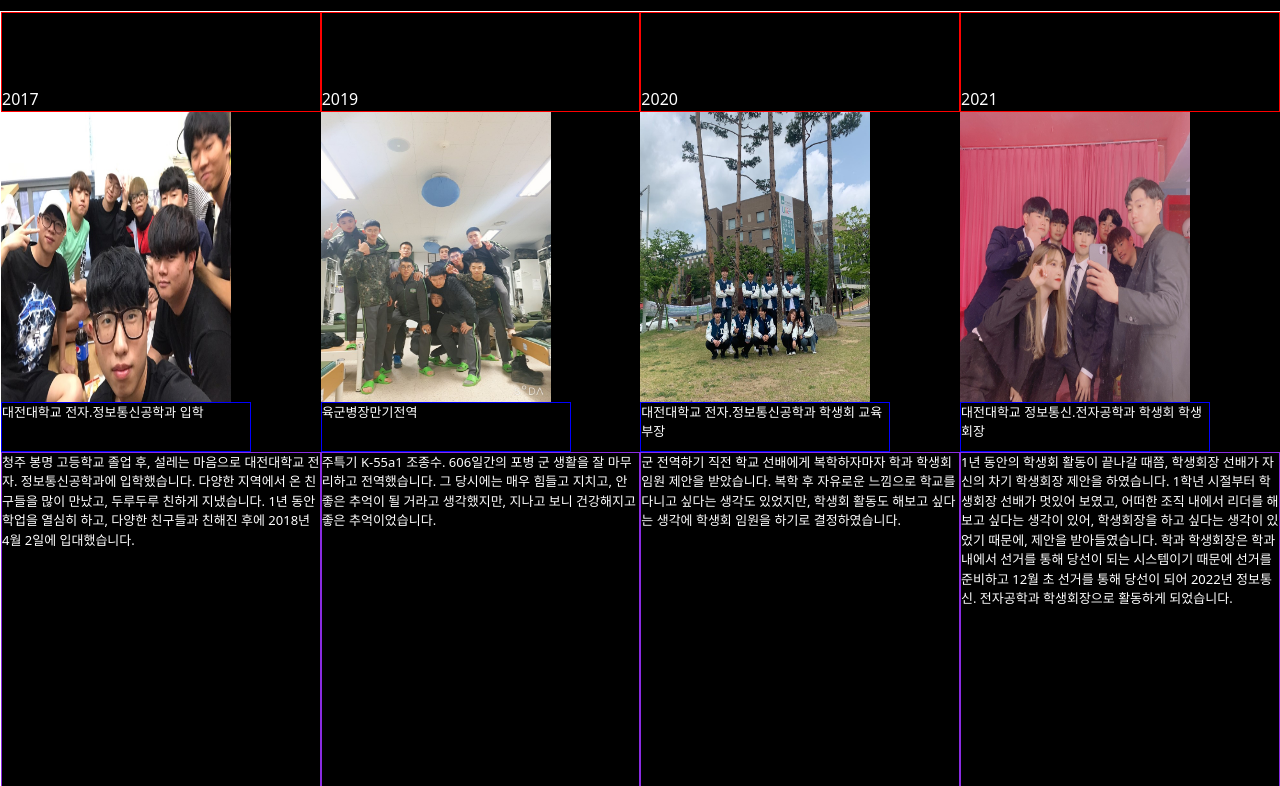
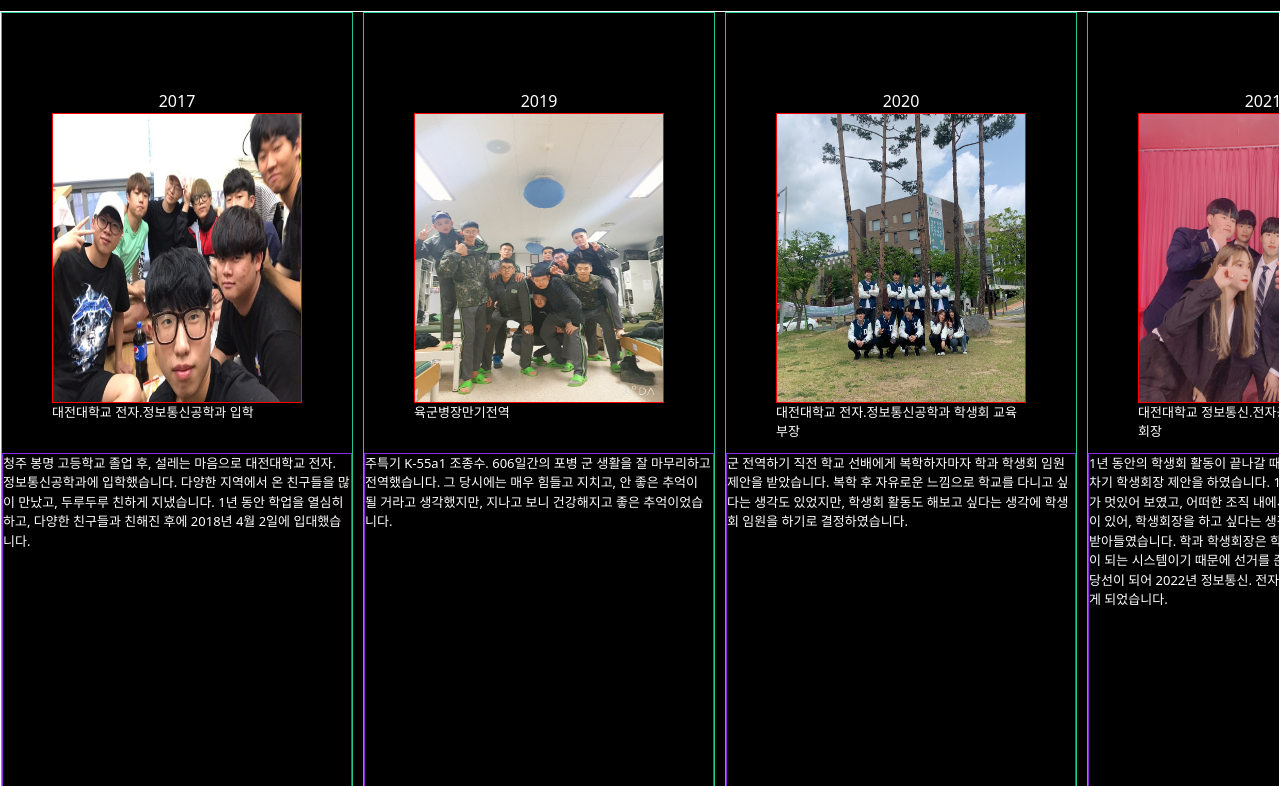
Before and after one commit to kyusang0330/react-self-introduction, a React (Create React App) app: page /profile in a window 1280 px wide. Shown: the part 794-1580 px from the top of the page. Built offline with nearby package versions, Linux system fonts and the light colour scheme.

Commit message:
style component

```diff
--- a/src/styles/profile_styled.js
+++ b/src/styles/profile_styled.js
@@ -50,47 +50,44 @@ const BasicProfileAnswer = styled.div`
 
 //ProfileListArea
 
-const ProfileListContainer = styled.div`
-  overflow-x: scroll;
-  ::-webkit-scrollbar {
-    width: 0;
-    background: transparent;
-  }
-`;
+const ProfileListContainer = styled.div``;
 const ProfileListTopic = styled.h2``;
 const ProfileContentContainer = styled.div`
   display: flex;
-  justify-content: center;
-  height: 900px;
-  width: 150%;
+  overflow-x: scroll;
+  gap: 10px;
   border: 1px solid white;
 `;
 
 const ProfileListItem = styled.div`
+  display: inline-flex;
+  flex-direction: column;
+  align-items: center;
   text-align: start;
-  width: 25%;
+  width: 1000px;
+  border: 1px solid #20c997;
 `;
 
 const ProfileListYear = styled.div`
   display: flex;
   height: 100px;
   align-items: end;
-  border: 1px solid red;
 `;
 
 const ProfileListImg = styled.img`
-  width: 230px;
+  width: 250px;
   height: 290px;
+  border: 1px solid red;
 `;
 
 const ProfileListTitle = styled.div`
   width: 250px;
   height: 50px;
   font-size: 13px;
-  border: 1px solid blue;
 `;
 
 const ProfileListDesc = styled.div`
+  width: 350px;
   height: 350px;
   font-size: 13px;
   border: 1px solid blueviolet;
```
